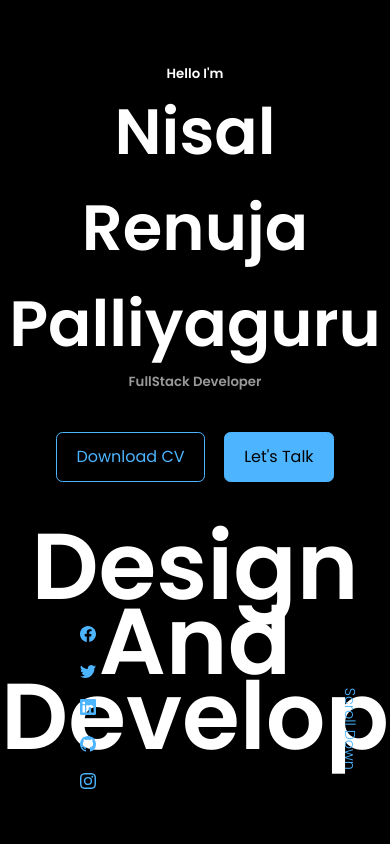
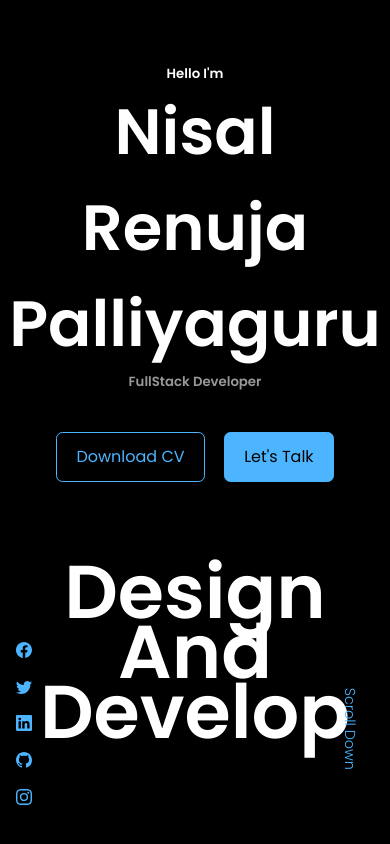
Before and after one commit to nisalrenuja/Nisal-Renuja, a React (Create React App) app: page / in a window 390 px wide. Shown: the top 844 px of the page. Built offline with nearby package versions, Linux system fonts and the light colour scheme.

Commit message:
responsive ness

```diff
--- a/src/components/header/header.css
+++ b/src/components/header/header.css
@@ -89,19 +89,20 @@ header{
     bottom: 3rem;
     }
     .hero{
-        font-size: 5rem;
+        font-size: 5.5rem;
         margin-top: 3rem;
         line-height: 0.8;
     }
 }
 
 /* ===== MEDIA QUERY(SMALL DEVICES) ===== */
+
 @media screen and (max-width: 600px){
     header{
         height: 100vh;
     }
     .scroll__down{
-        position: absolute;
+    position: absolute;
     right: -0.01rem;
     bottom: 6.5rem;
     transform: rotate(90deg);
@@ -114,12 +115,12 @@ header{
     align-items: center;
     gap: 0.8rem;
     position: absolute;
-    left: 5rem;
-    bottom: 3rem;
+    left: 1rem;
+    bottom: 2rem;
     }
     .hero{
-        font-size: 5rem;
-        margin-top: 3rem;
+        font-size: 4rem;
+        margin-top: 5rem;
         line-height: 0.8;
     }
 }
```
